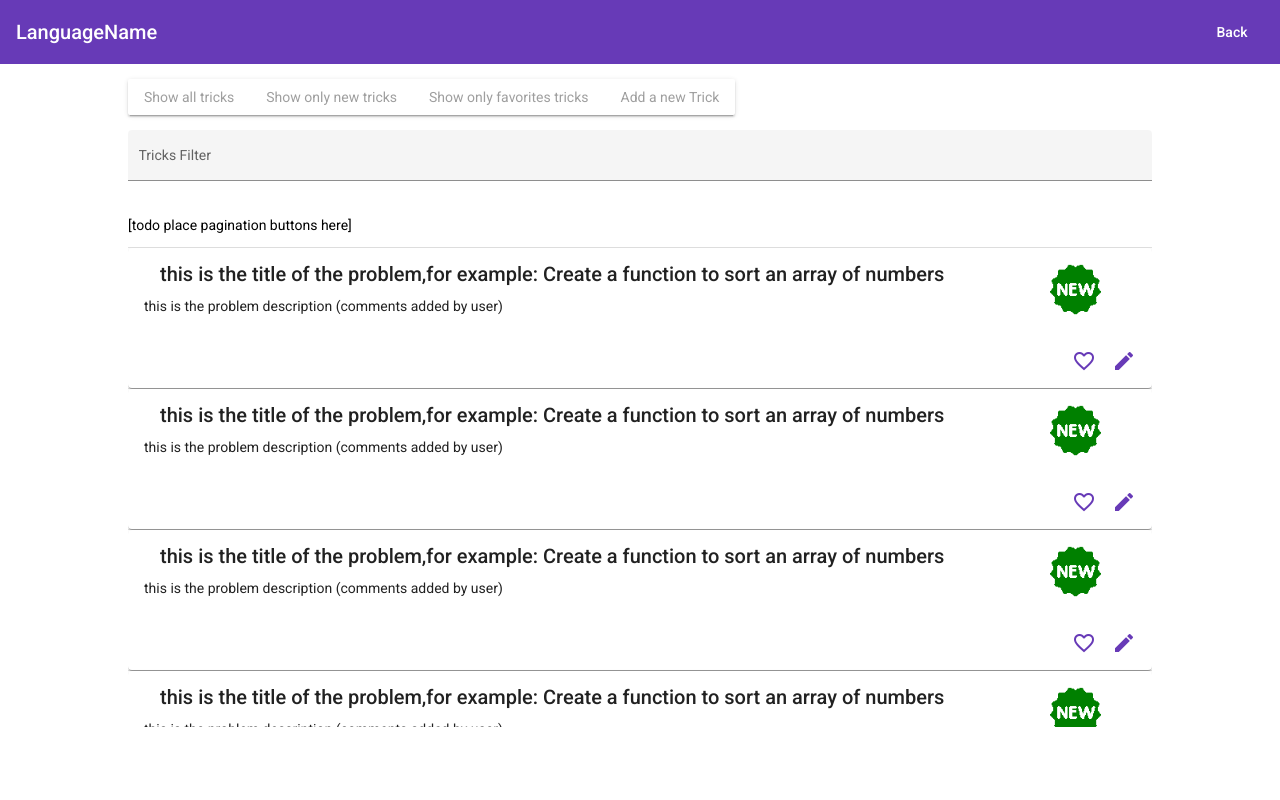
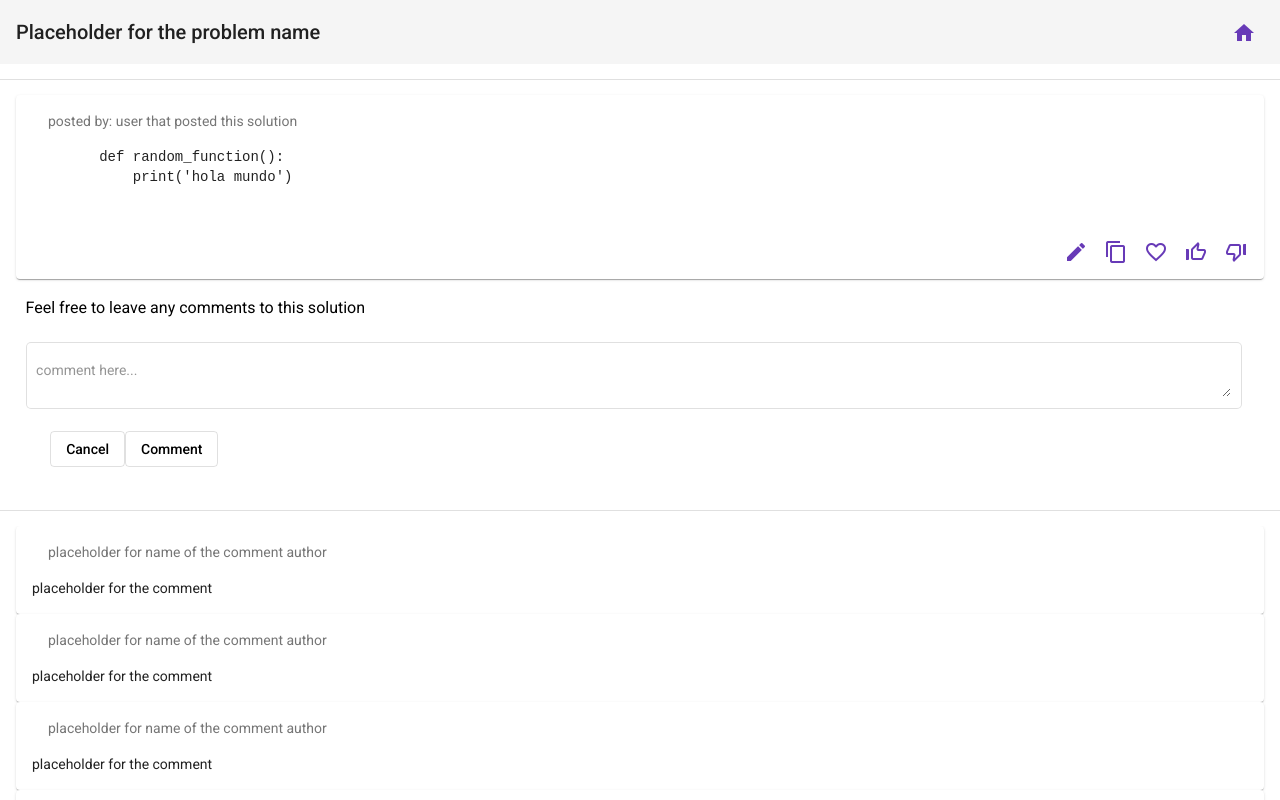
Before and after one commit to robmanganelly/coderescuerfront, an Angular app: page / in a window 1280 px wide. Shown: the top 800 px of the page. Built offline with nearby package versions, Linux system fonts and the light colour scheme.

Commit message:
creating solution component (only layout)

```diff
--- a/src/app/app.component.html
+++ b/src/app/app.component.html
@@ -1,2 +1,3 @@
-<app-cheatsheet></app-cheatsheet>
+<!-- <app-cheatsheet></app-cheatsheet> -->
 <!-- <app-mainpage></app-mainpage> -->
+<app-solution></app-solution>
--- a/src/app/cheatsheet/cheatsheet.component.html
+++ b/src/app/cheatsheet/cheatsheet.component.html
@@ -1,7 +1,7 @@
 <mat-toolbar color="primary">
   <span>LanguageName</span>
 
-  <span class="example-spacer"></span>
+  <span class="spacer"></span>
 
   <button mat-button >Back</button>
 </mat-toolbar>
--- a/src/app/solution/solution.component.html
+++ b/src/app/solution/solution.component.html
@@ -1 +1,66 @@
-<p>solution works!</p>
+<mat-toolbar>
+  <span>Placeholder for the problem name</span>
+  <span class="spacer"></span>
+  <button mat-icon-button> <mat-icon color="primary">home</mat-icon></button>
+
+</mat-toolbar>
+
+<div class="separator"></div>
+<mat-divider></mat-divider>
+<div class="separator"></div>
+
+<mat-card>
+  <mat-card-header>
+    <mat-card-subtitle>
+      posted by: user that posted this solution
+    </mat-card-subtitle>
+  </mat-card-header>
+  <mat-card-content>
+    <pre>
+        def random_function():
+            print('hola mundo')
+    </pre>
+  </mat-card-content>
+  <mat-card-actions align="end">
+    <button (click)=clickEdit() mat-icon-button><mat-icon color="primary">edit</mat-icon></button>
+    <button (click)=clickCopy() mat-icon-button><mat-icon color="primary">content_copy</mat-icon></button>
+    <button (click)=clickFavorite() mat-icon-button><mat-icon color="primary">{{favorite?'favorite':'favorite_border'}}</mat-icon></button>
+    <button (click)=clickLike() mat-icon-button><mat-icon color="primary">{{like?'thumb_up':'thumb_up_off_alt'}}</mat-icon></button>
+    <button (click)=clickDislike() mat-icon-button><mat-icon color="primary">{{dislike?'thumb_down':'thumb_down_off_alt'}}</mat-icon></button>
+  </mat-card-actions>
+</mat-card>
+
+<div class="separator"></div>
+
+<div class="full-width">
+  <h3>Feel free to leave any comments to this solution</h3>
+  <form  [formGroup]="formComment" (ngSubmit)="postComment">
+    <mat-form-field appearance="outline">
+      <textarea matInput formControlName="comment" placeholder="comment here..." name="" id="" cols="30" rows="2" ></textarea>
+    </mat-form-field>
+    <div class="comment-actions-box">
+      <button type="reset"  mat-stroked-button>Cancel</button>
+      <button type="submit" mat-stroked-button>Comment</button>
+    </div>
+  </form>
+</div>
+
+<div class="separator"></div>
+<mat-divider></mat-divider>
+<div class="separator"></div>
+
+<div class="comment-box">
+  <mat-card *ngFor="let comment of comments" >
+    <mat-card-header>
+      <mat-card-subtitle>
+        placeholder for name of the comment author
+      </mat-card-subtitle>
+    </mat-card-header>
+    <mat-card-content>
+      <p>
+        placeholder for the comment
+      </p>
+    </mat-card-content>
+  </mat-card>
+</div>
+<div class="separator"></div>
--- a/src/app/solution/solution.component.scss
+++ b/src/app/solution/solution.component.scss
@@ -0,0 +1,31 @@
+mat-card{
+  width: 95%;
+  margin: auto
+}
+
+div.full-width h3{
+  margin-left: 2%;
+}
+form{
+  width: 96%;
+  margin: auto;
+}
+
+mat-form-field{
+  width: 95vw;
+}
+
+.comment-box{
+  max-height: 60vh;
+  overflow-y: scroll;
+}
+
+div.full-width form div button{
+  float: left;
+}
+
+.comment-actions-box{
+  width: 96%;
+  margin: auto;
+  height: 8vh;
+}
--- a/src/app/solution/solution.component.ts
+++ b/src/app/solution/solution.component.ts
@@ -1,4 +1,5 @@
 import { Component, OnInit } from '@angular/core';
+import { FormControl, FormGroup } from '@angular/forms';
 
 @Component({
   selector: 'app-solution',
@@ -7,9 +8,50 @@ import { Component, OnInit } from '@angular/core';
 })
 export class SolutionComponent implements OnInit {
 
+  formComment: FormGroup = new FormGroup({
+    'comment': new FormControl()
+  })
+
+  comments: number[] = [1,1,11,1,1,11,1,11,1,1,11]
+
+  myComment: string = 'leave a comment here'
+
+  favorite: boolean = false;
+  like: boolean = false;
+  dislike: boolean = false;
+
   constructor() { }
 
   ngOnInit(): void {
   }
 
+  clickEdit():void{
+    alert('must navigate to create solution component: fake --must be implemented--') // todo implement
+  }
+
+  clickCopy():void{ //todo
+    alert('content copied: fake --must be implemented--')
+
+  }
+  clickFavorite():void{
+    this.favorite = !this.favorite;
+    if (this.favorite) {this.dislike = false;}
+  }
+  clickLike():void{
+    this.like = !this.like;
+    if(this.like){this.dislike = false;}
+  }
+  clickDislike():void{
+    this.dislike = !this.dislike;
+    if(this.dislike){
+      this.like = false;
+      this.favorite = false;
+    }
+
+  }
+
+  postComment():void{
+    //todo place logic
+  }
+
 }
--- a/src/styles.scss
+++ b/src/styles.scss
@@ -7,6 +7,10 @@ body { margin: 0; font-family: Roboto, "Helvetica Neue", sans-serif; }
     height: 15px;
 }
 
-.example-spacer {
+.spacer {
   flex: 1 1 auto;
 }
+
+.full-width{
+  width: 100%;
+}
```
